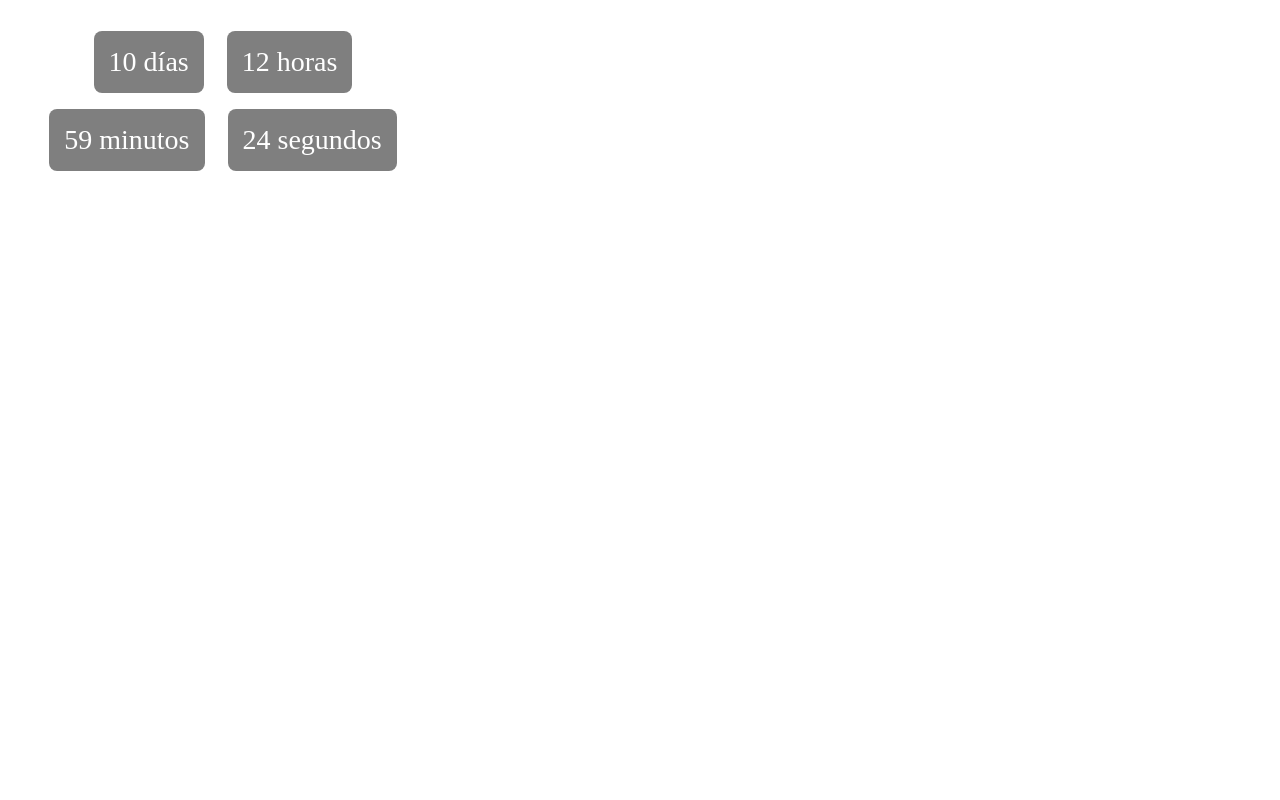
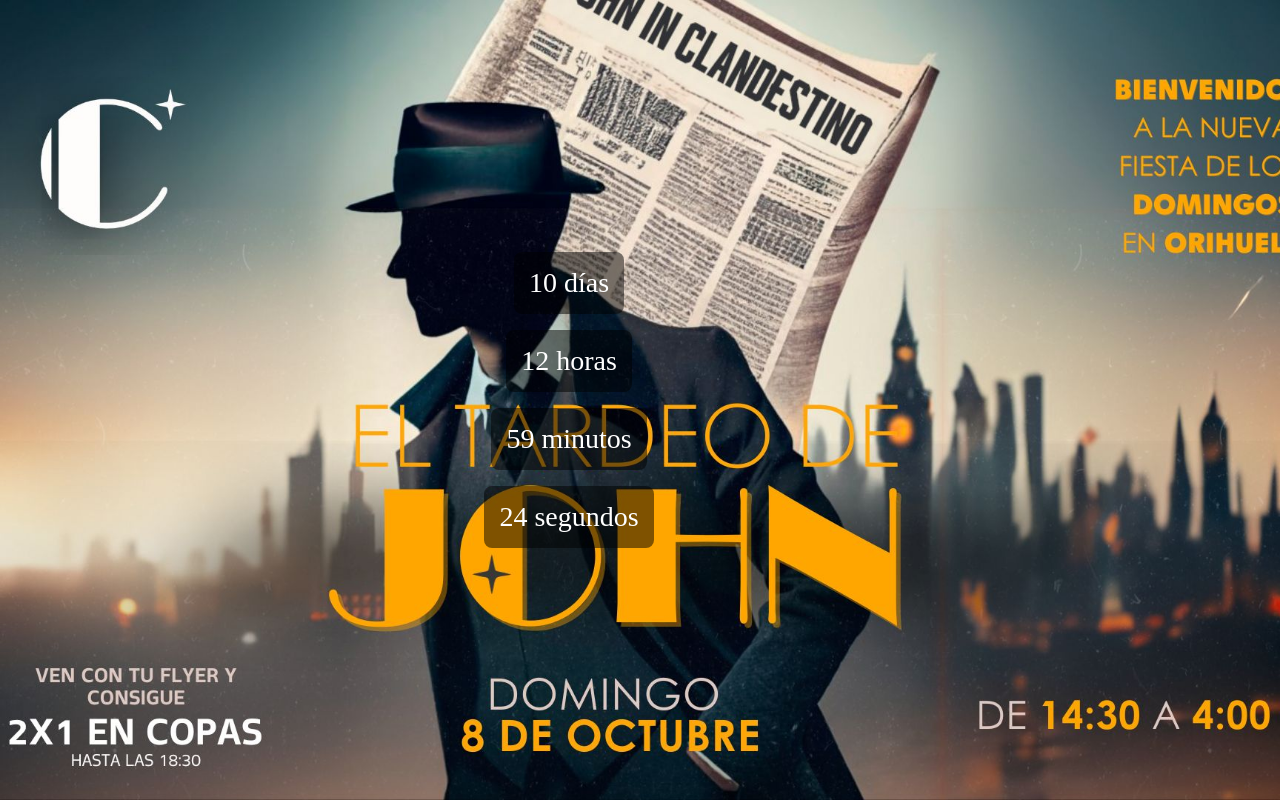
Before and after one commit to Pedromadii/mi-cuenta-atras, a plain HTML site: page index.html in a window 1280 px wide. Drawn offline with Linux system fonts and the light colour scheme.

Commit message:
Update styles.css

```diff
--- a/styles.css
+++ b/styles.css
@@ -1,3 +1,15 @@
+body {
+    margin: 0;
+    overflow: hidden;
+    background-image: url('TARDEO DE JOHN 8 DE OCTUBRE.jpg');
+    background-size: cover;
+    background-position: center;
+    display: flex;
+    align-items: center;
+    justify-content: center;
+    min-height: 100vh;
+}
+
 #countdown {
     text-align: center;
     color: white;
```
